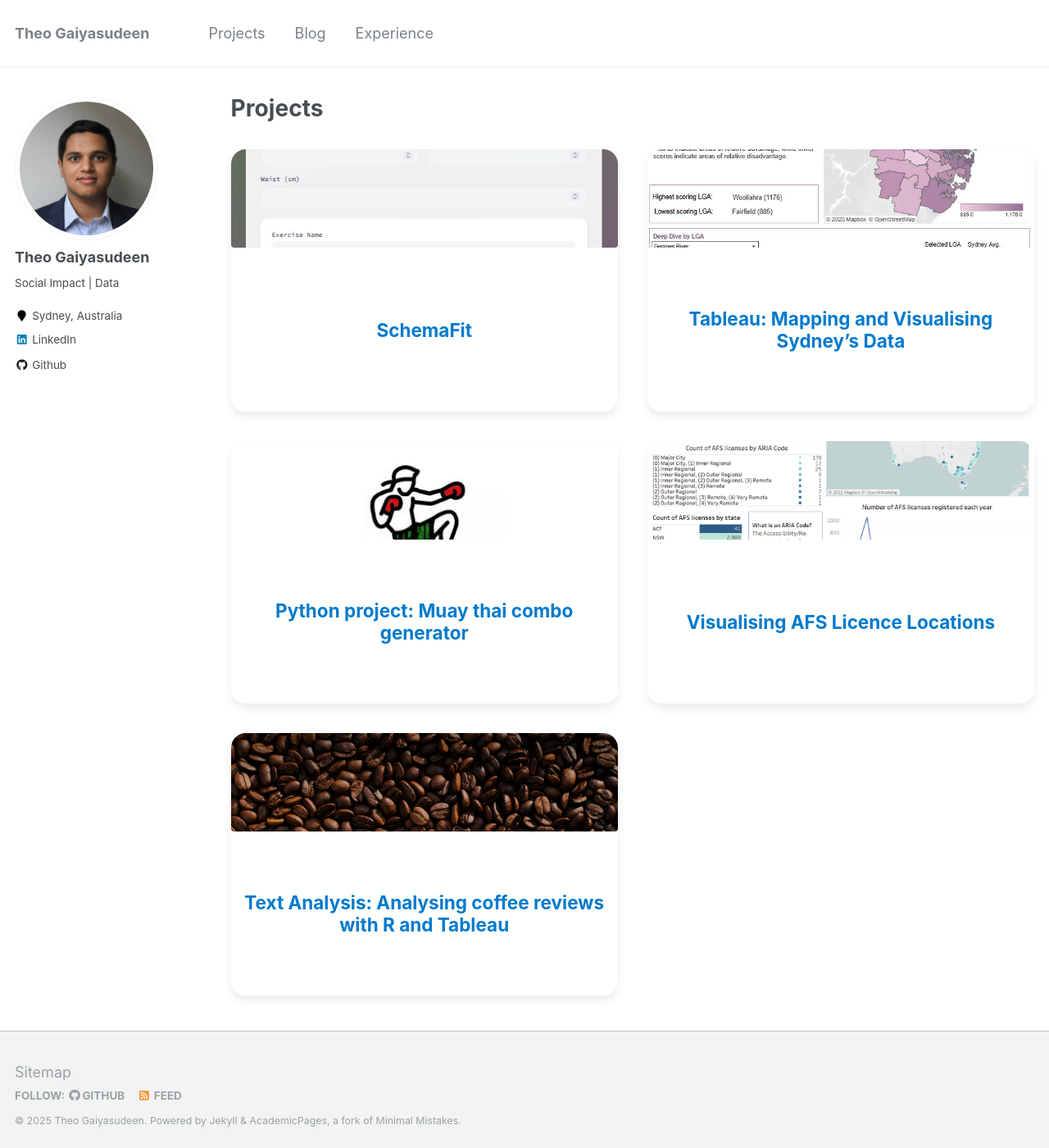
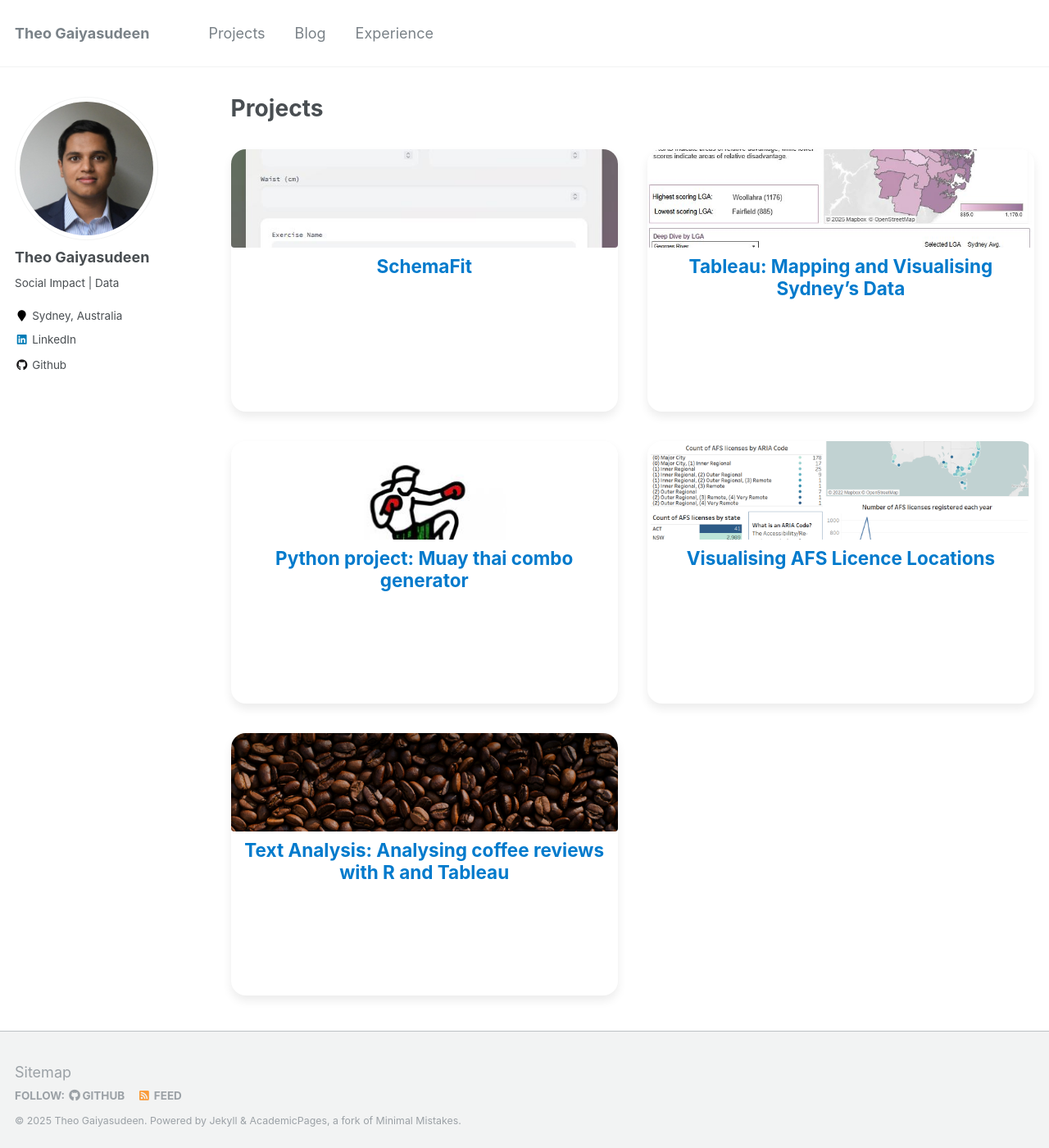
Before and after one commit to tdeenv/tdeenv.github.io, a Jekyll site: the page built from _pages/projects.html, in a window 1280 px wide and 1400 px high. Shown: the whole window at 82% size. Built offline with Jekyll 4.4.1, drawn with Linux system fonts in a browser that asks for light colours.

Commit message:
making title height lower

```diff
--- a/_sass/custom.scss
+++ b/_sass/custom.scss
@@ -61,7 +61,7 @@
 
   // 6) Title styling: less padding for more image space
   .grid__wrapper .archive__item-title {
-    flex-grow: 1;
+    flex-grow: 0;
     display: flex;
     align-items: center;
     justify-content: center;
```
